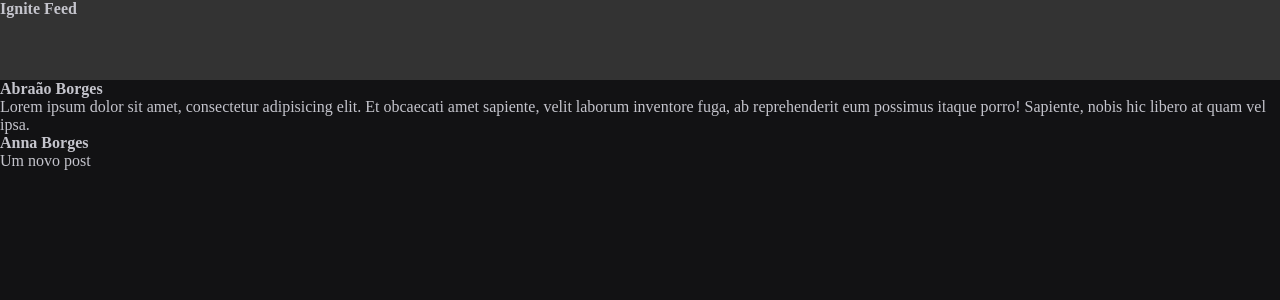
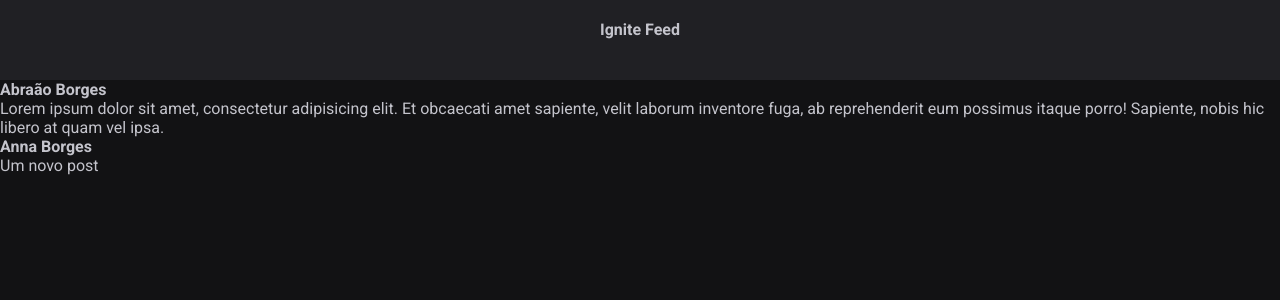
Before and after one commit to BorgesAbraao10/feed-01, a React (Vite) app: page / in a window 1280 px wide. Shown: the top 300 px of the page. Built offline with nearby package versions, Linux system fonts and the light colour scheme.

Commit message:
last update

```diff
--- a/index.html
+++ b/index.html
@@ -13,7 +13,7 @@
       href="https://fonts.googleapis.com/css2?family=Roboto:wght@400;700&display=swap"
       rel="stylesheet"
     />
-    <title>Vite + React</title>
+    <title>Feed</title>
   </head>
   <body>
     <div id="root"></div>
--- a/src/components/Header.jsx
+++ b/src/components/Header.jsx
@@ -1,5 +1,6 @@
 import styles from "./Header.module.css";
 
+import igniteLogo from "../assest/ignite-logo.svg";
 export function Header() {
   return (
     <header className={styles.header}>
--- a/src/components/Header.module.css
+++ b/src/components/Header.module.css
@@ -1,4 +1,7 @@
 .header {
-  background: #333;
+  background: var(--gray-800);
+  display: flex;
+  justify-content: center;
   height: 80px;
+  padding: 1.25rem 0;
 }
--- a/src/global.css
+++ b/src/global.css
@@ -22,3 +22,12 @@ body {
   color: var(--gray-300);
   -webkit-font-smoothing: antialiased;
 }
+
+body,
+input,
+textarea,
+button {
+  font-family: "roboto", sans-serif;
+  font-weight: 400;
+  font-size: 1rem;
+}
```
Also changed, not shown: src/assest/Ignite-logo.svg (added).
